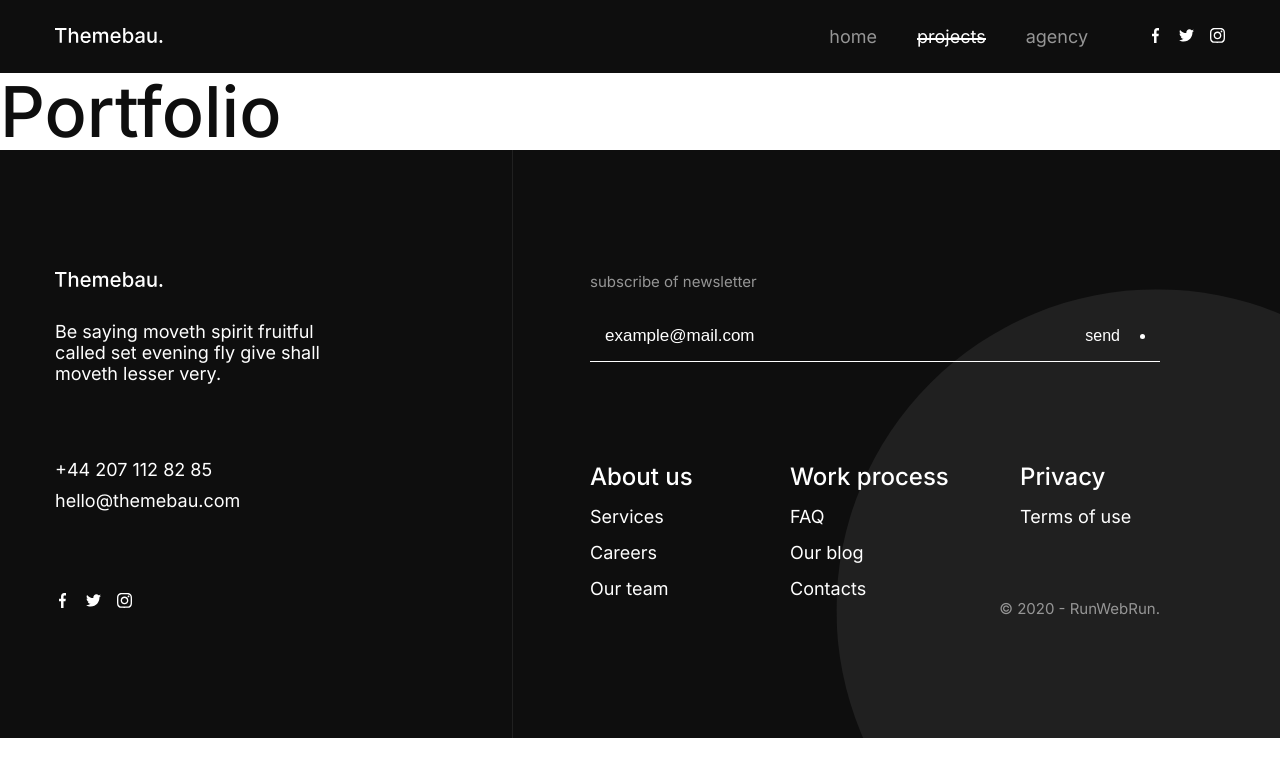
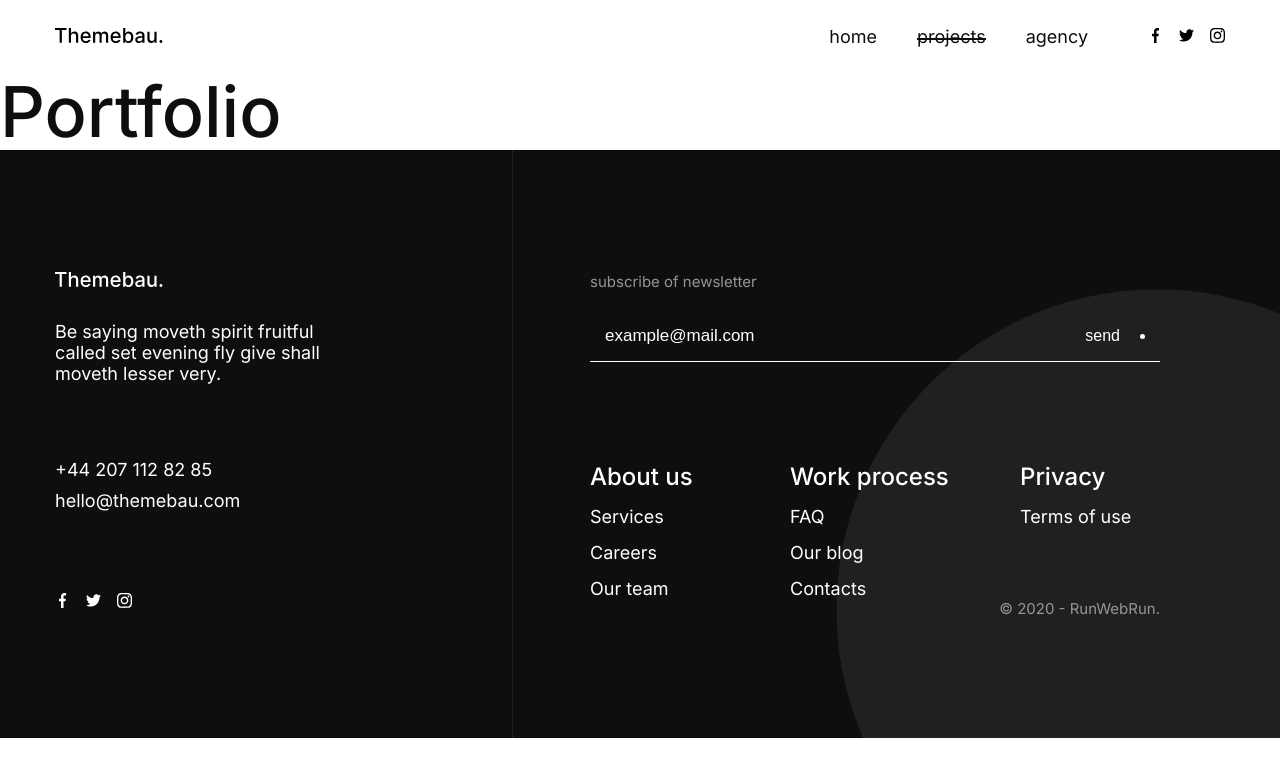
Before and after one commit to ViktorovVik/themebau-website, a React (Vite) app: page /portfolio in a window 1280 px wide. Shown: the top 776 px of the page. Built offline with nearby package versions, Linux system fonts and the light colour scheme.

Commit message:
feat: add light theme for header

```diff
--- a/src/widgets/Header/ui/BurgerButton/BurgerButton.module.scss
+++ b/src/widgets/Header/ui/BurgerButton/BurgerButton.module.scss
@@ -37,6 +37,10 @@
 }
 
 .open {
+  &.burgerButton {
+    color: var(--color-white);
+  }
+
   .line {
     stroke-dasharray: 90 207;
     stroke-dashoffset: -134;
--- a/src/widgets/Header/ui/Header.module.scss
+++ b/src/widgets/Header/ui/Header.module.scss
@@ -123,3 +123,28 @@
     visibility: visible;
   }
 }
+
+.light {
+  background-color: var(--color-white);
+  color: var(--color-black);
+
+  @include mobile-above {
+    .link {
+      color: var(--color-dark);
+      &::after {
+        background-color: var(--color-dark);
+      }
+
+      @include hover {
+        color: var(--color-dark);
+      }
+    }
+
+    .active {
+      color: var(--color-dark);
+    }
+  }
+  .lightBurger {
+    color: var(--color-dark);
+  }
+}
--- a/src/widgets/Header/ui/Header.tsx
+++ b/src/widgets/Header/ui/Header.tsx
@@ -10,6 +10,8 @@ export const Header = () => {
   const [isOpen, setIsOpen] = useState(false);
 
   const location = useLocation();
+
+  const isLight = location.pathname === '/portfolio';
 
   const toggleBurgerMenu = () => {
     setIsOpen((prev) => !prev);
@@ -49,7 +51,7 @@ export const Header = () => {
   useEffect(() => {}, [isOpen]);
 
   return (
-    <header className={styles.header}>
+    <header className={cn(styles.header, isLight && styles.light)}>
       <div className={cn(styles.headerInner, 'container')}>
         <Logo />
         <div className={cn(styles.overlay, isOpen && styles.open)}>
@@ -74,7 +76,7 @@ export const Header = () => {
           </div>
         </div>
         <BurgerButton
-          className="visible-mobile"
+          className={cn(isLight && styles.lightBurger, 'visible-mobile')}
           isOpen={isOpen}
           toggleBurgerMenu={toggleBurgerMenu}
         />
```
